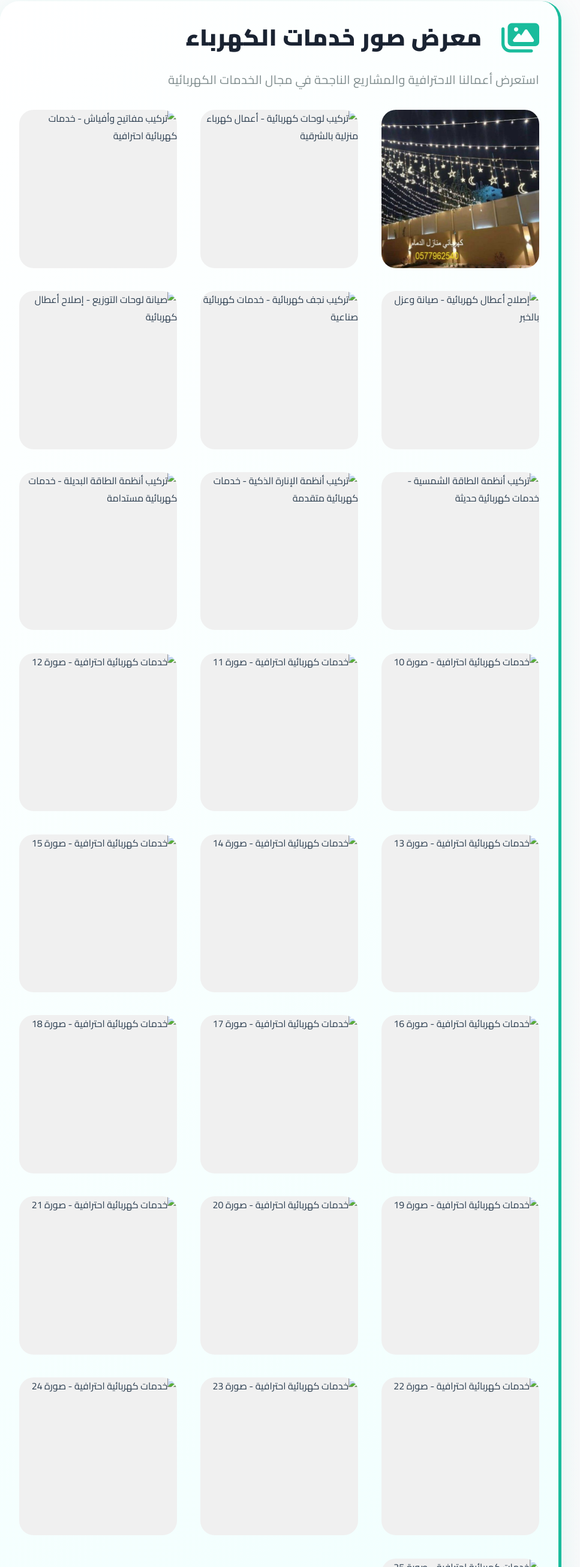
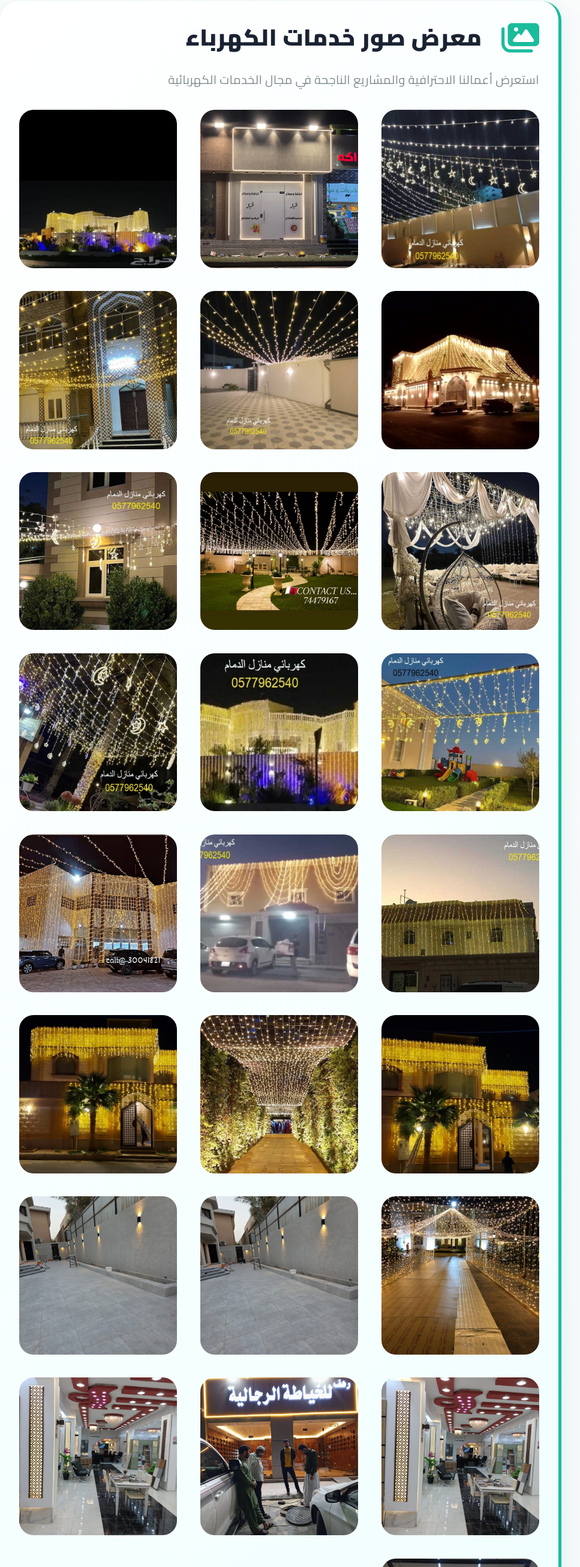
Before and after one commit to AbuAli782/zena-touch, a plain HTML site: page electricity.html in a window 1280 px wide. Shown: the part 7628-10240 px from the top of the page at 60% size, without its empty margins (172-1139 px from the left). Drawn offline with Linux system fonts and the light colour scheme.

```diff
--- a/electricity.html
+++ b/electricity.html
@@ -49,7 +49,7 @@
         "description": "أفضل كهربائي بالدمام والشرقية والخبر والقطيف - خدمات كهربائية متخصصة 24 ساعة",
         "url": "https://abuali782.github.io/zena-touch/electricity.html",
         "telephone": "+966551234567",
-        "image": "https://github.com/AbuAli782/zena-touch/raw/main/images/Decoration_Photos/luxury-home-decoration-01.jpg",
+        "image": "https://abuali782.github.io/zena-touch/images/Decoration_Photos/luxury-home-decoration-01.jpg",
         "address": {
             "@type": "PostalAddress",
             "addressLocality": "Dammam",
@@ -360,145 +360,145 @@
 
                 <div class="gallery-card">
                     <div class="gallery-image-wrapper">
-                        <img src="images/Electricity_Photos/professional-electrical-installation-02.jpg" alt="تركيب لوحات كهربائية - أعمال كهرباء منزلية بالشرقية" class="gallery-image" loading="lazy">
+                        <img src="images/Electricity_Photos/modern-electrical-wiring-02.jpg" alt="تركيب لوحات كهربائية - أعمال كهرباء منزلية بالشرقية" class="gallery-image" loading="lazy">
                     </div>
                 </div>
 
                 <div class="gallery-card">
                     <div class="gallery-image-wrapper">
-                        <img src="images/Electricity_Photos/professional-electrical-installation-03.jpg" alt="تركيب مفاتيح وأفياش - خدمات كهربائية احترافية" class="gallery-image" loading="lazy">
+                        <img src="images/Electricity_Photos/home-electrical-system-03.jpg" alt="تركيب مفاتيح وأفياش - خدمات كهربائية احترافية" class="gallery-image" loading="lazy">
                     </div>
                 </div>
 
                 <div class="gallery-card">
                     <div class="gallery-image-wrapper">
-                        <img src="images/Electricity_Photos/professional-electrical-installation-04.jpg" alt="إصلاح أعطال كهربائية - صيانة وعزل بالخبر" class="gallery-image" loading="lazy">
+                        <img src="images/Electricity_Photos/electrical-panel-installation-04.jpg" alt="إصلاح أعطال كهربائية - صيانة وعزل بالخبر" class="gallery-image" loading="lazy">
                     </div>
                 </div>
 
                 <div class="gallery-card">
                     <div class="gallery-image-wrapper">
-                        <img src="images/Electricity_Photos/professional-electrical-installation-05.jpg" alt="تركيب نجف كهربائية - خدمات كهربائية صناعية" class="gallery-image" loading="lazy">
+                        <img src="images/Electricity_Photos/professional-electrician-work-05.jpg" alt="تركيب نجف كهربائية - خدمات كهربائية صناعية" class="gallery-image" loading="lazy">
                     </div>
                 </div>
 
                 <div class="gallery-card">
                     <div class="gallery-image-wrapper">
-                        <img src="images/Electricity_Photos/professional-electrical-installation-06.jpg" alt="صيانة لوحات التوزيع - إصلاح أعطال كهربائية" class="gallery-image" loading="lazy">
+                        <img src="images/Electricity_Photos/electrical-circuit-breaker-06.jpg" alt="صيانة لوحات التوزيع - إصلاح أعطال كهربائية" class="gallery-image" loading="lazy">
                     </div>
                 </div>
 
                 <div class="gallery-card">
                     <div class="gallery-image-wrapper">
-                        <img src="images/Electricity_Photos/professional-electrical-installation-07.jpg" alt="تركيب أنظمة الطاقة الشمسية - خدمات كهربائية حديثة" class="gallery-image" loading="lazy">
+                        <img src="images/Electricity_Photos/modern-light-fixture-installation-07.jpg" alt="تركيب أنظمة الطاقة الشمسية - خدمات كهربائية حديثة" class="gallery-image" loading="lazy">
                     </div>
                 </div>
 
                 <div class="gallery-card">
                     <div class="gallery-image-wrapper">
-                        <img src="images/Electricity_Photos/professional-electrical-installation-08.jpg" alt="تركيب أنظمة الإنارة الذكية - خدمات كهربائية متقدمة" class="gallery-image" loading="lazy">
+                        <img src="images/Electricity_Photos/electrical-outlet-installation-08.jpg" alt="تركيب أنظمة الإنارة الذكية - خدمات كهربائية متقدمة" class="gallery-image" loading="lazy">
                     </div>
                 </div>
 
                 <div class="gallery-card">
                     <div class="gallery-image-wrapper">
-                        <img src="images/Electricity_Photos/professional-electrical-installation-09.jpg" alt="تركيب أنظمة الطاقة البديلة - خدمات كهربائية مستدامة" class="gallery-image" loading="lazy">
+                        <img src="images/Electricity_Photos/professional-wiring-system-09.jpg" alt="تركيب أنظمة الطاقة البديلة - خدمات كهربائية مستدامة" class="gallery-image" loading="lazy">
                     </div>
                 </div>
 
                 <div class="gallery-card">
                     <div class="gallery-image-wrapper">
-                        <img src="images/Electricity_Photos/IMG10.jpg" alt="خدمات كهربائية احترافية - صورة 10" class="gallery-image" loading="lazy">
+                        <img src="images/Electricity_Photos/electrical-maintenance-service-10.jpg" alt="خدمات كهربائية احترافية - صورة 10" class="gallery-image" loading="lazy">
                     </div>
                 </div>
 
                 <div class="gallery-card">
                     <div class="gallery-image-wrapper">
-                        <img src="images/Electricity_Photos/IMG11.jpg" alt="خدمات كهربائية احترافية - صورة 11" class="gallery-image" loading="lazy">
+                        <img src="images/Electricity_Photos/modern-electrical-design-11.jpg" alt="خدمات كهربائية احترافية - صورة 11" class="gallery-image" loading="lazy">
                     </div>
                 </div>
 
                 <div class="gallery-card">
                     <div class="gallery-image-wrapper">
-                        <img src="images/Electricity_Photos/IMG12.jpg" alt="خدمات كهربائية احترافية - صورة 12" class="gallery-image" loading="lazy">
+                        <img src="images/Electricity_Photos/electrical-safety-inspection-12.jpg" alt="خدمات كهربائية احترافية - صورة 12" class="gallery-image" loading="lazy">
                     </div>
                 </div>
 
                 <div class="gallery-card">
                     <div class="gallery-image-wrapper">
-                        <img src="images/Electricity_Photos/IMG13.jpg" alt="خدمات كهربائية احترافية - صورة 13" class="gallery-image" loading="lazy">
+                        <img src="images/Electricity_Photos/professional-electrical-repair-13.jpg" alt="خدمات كهربائية احترافية - صورة 13" class="gallery-image" loading="lazy">
                     </div>
                 </div>
 
                 <div class="gallery-card">
                     <div class="gallery-image-wrapper">
-                        <img src="images/Electricity_Photos/IMG14.jpg" alt="خدمات كهربائية احترافية - صورة 14" class="gallery-image" loading="lazy">
+                        <img src="images/Electricity_Photos/electrical-switch-installation-14.jpg" alt="خدمات كهربائية احترافية - صورة 14" class="gallery-image" loading="lazy">
                     </div>
                 </div>
 
                 <div class="gallery-card">
                     <div class="gallery-image-wrapper">
-                        <img src="images/Electricity_Photos/IMG15.jpg" alt="خدمات كهربائية احترافية - صورة 15" class="gallery-image" loading="lazy">
+                        <img src="images/Electricity_Photos/modern-home-electrical-15.jpg" alt="خدمات كهربائية احترافية - صورة 15" class="gallery-image" loading="lazy">
                     </div>
                 </div>
 
                 <div class="gallery-card">
                     <div class="gallery-image-wrapper">
-                        <img src="images/Electricity_Photos/IMG16.jpg" alt="خدمات كهربائية احترافية - صورة 16" class="gallery-image" loading="lazy">
+                        <img src="images/Electricity_Photos/electrical-wiring-project-16.jpg" alt="خدمات كهربائية احترافية - صورة 16" class="gallery-image" loading="lazy">
                     </div>
                 </div>
 
                 <div class="gallery-card">
                     <div class="gallery-image-wrapper">
-                        <img src="images/Electricity_Photos/IMG17.jpg" alt="خدمات كهربائية احترافية - صورة 17" class="gallery-image" loading="lazy">
+                        <img src="images/Electricity_Photos/professional-electrical-service-17.jpg" alt="خدمات كهربائية احترافية - صورة 17" class="gallery-image" loading="lazy">
                     </div>
                 </div>
 
                 <div class="gallery-card">
                     <div class="gallery-image-wrapper">
-                        <img src="images/Electricity_Photos/IMG18.jpg" alt="خدمات كهربائية احترافية - صورة 18" class="gallery-image" loading="lazy">
+                        <img src="images/Electricity_Photos/electrical-installation-process-18.jpg" alt="خدمات كهربائية احترافية - صورة 18" class="gallery-image" loading="lazy">
                     </div>
                 </div>
 
                 <div class="gallery-card">
                     <div class="gallery-image-wrapper">
-                        <img src="images/Electricity_Photos/IMG19.jpg" alt="خدمات كهربائية احترافية - صورة 19" class="gallery-image" loading="lazy">
+                        <img src="images/Electricity_Photos/modern-electrical-system-19.jpg" alt="خدمات كهربائية احترافية - صورة 19" class="gallery-image" loading="lazy">
                     </div>
                 </div>
 
                 <div class="gallery-card">
                     <div class="gallery-image-wrapper">
-                        <img src="images/Electricity_Photos/IMG20.jpg" alt="خدمات كهربائية احترافية - صورة 20" class="gallery-image" loading="lazy">
+                        <img src="images/Electricity_Photos/electrical-maintenance-work-20.jpg" alt="خدمات كهربائية احترافية - صورة 20" class="gallery-image" loading="lazy">
                     </div>
                 </div>
 
                 <div class="gallery-card">
                     <div class="gallery-image-wrapper">
-                        <img src="images/Electricity_Photos/IMG21.jpg" alt="خدمات كهربائية احترافية - صورة 21" class="gallery-image" loading="lazy">
+                        <img src="images/Electricity_Photos/professional-electrician-service-21.jpg" alt="خدمات كهربائية احترافية - صورة 21" class="gallery-image" loading="lazy">
                     </div>
                 </div>
 
                 <div class="gallery-card">
                     <div class="gallery-image-wrapper">
-                        <img src="images/Electricity_Photos/IMG22.jpg" alt="خدمات كهربائية احترافية - صورة 22" class="gallery-image" loading="lazy">
+                        <img src="images/Electricity_Photos/electrical-panel-upgrade-22.jpg" alt="خدمات كهربائية احترافية - صورة 22" class="gallery-image" loading="lazy">
                     </div>
                 </div>
 
                 <div class="gallery-card">
                     <div class="gallery-image-wrapper">
-                        <img src="images/Electricity_Photos/IMG23.jpg" alt="خدمات كهربائية احترافية - صورة 23" class="gallery-image" loading="lazy">
+                        <img src="images/Electricity_Photos/modern-electrical-wiring-23.jpg" alt="خدمات كهربائية احترافية - صورة 23" class="gallery-image" loading="lazy">
                     </div>
                 </div>
 
                 <div class="gallery-card">
                     <div class="gallery-image-wrapper">
-                        <img src="images/Electricity_Photos/IMG24.jpg" alt="خدمات كهربائية احترافية - صورة 24" class="gallery-image" loading="lazy">
+                        <img src="images/Electricity_Photos/electrical-installation-complete-24.jpg" alt="خدمات كهربائية احترافية - صورة 24" class="gallery-image" loading="lazy">
                     </div>
                 </div>
 
                 <div class="gallery-card">
                     <div class="gallery-image-wrapper">
-                        <img src="images/Electricity_Photos/IMG26.jpg" alt="خدمات كهربائية احترافية - صورة 25" class="gallery-image" loading="lazy">
+                        <img src="images/Electricity_Photos/professional-electrical-project-25.jpg" alt="خدمات كهربائية احترافية - صورة 25" class="gallery-image" loading="lazy">
                     </div>
                 </div>
             </div>
```
Also changed, not shown: decoration.html (+19 -19 lines), index.html (+2 -2 lines), location.html (+2 -2 lines).
